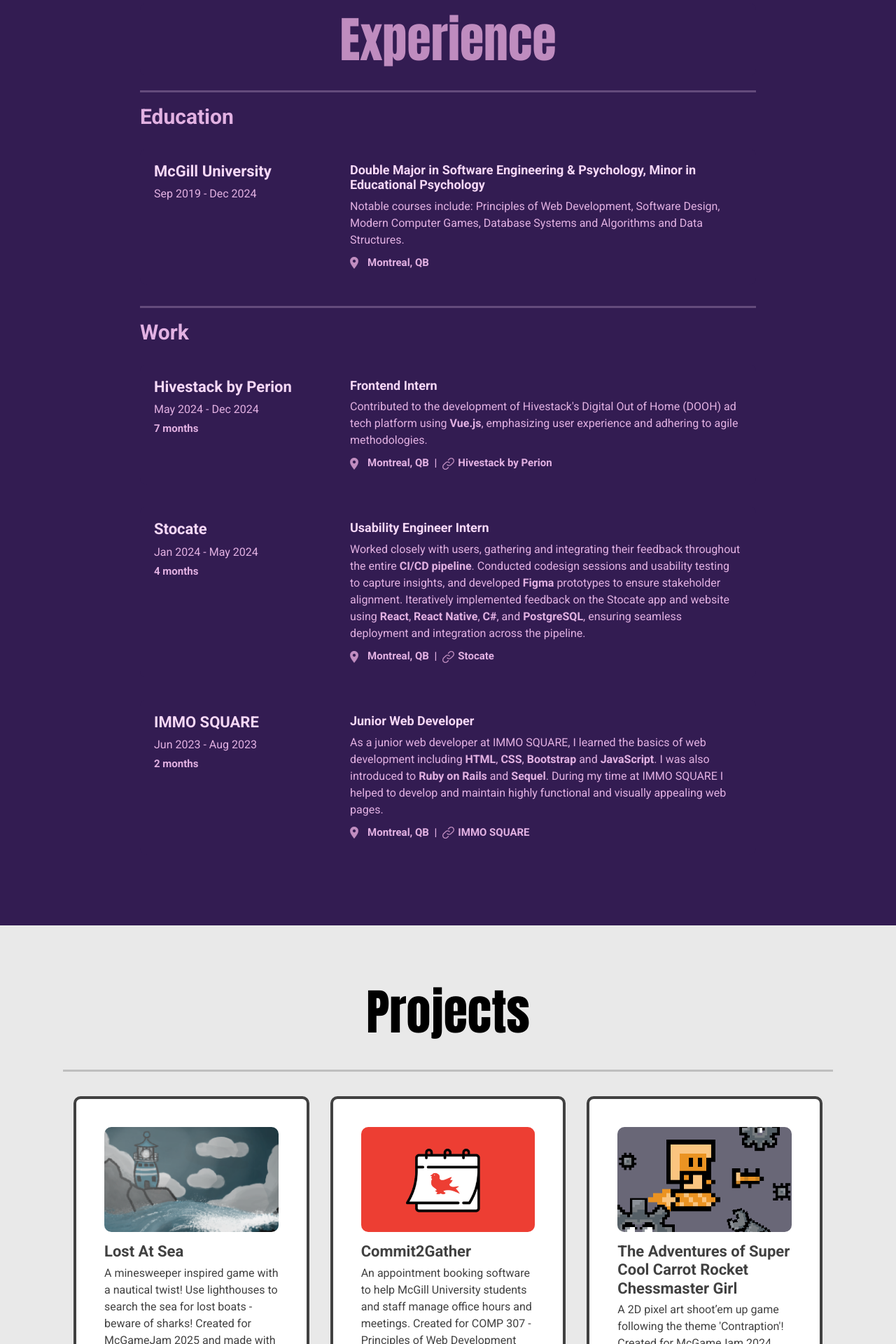
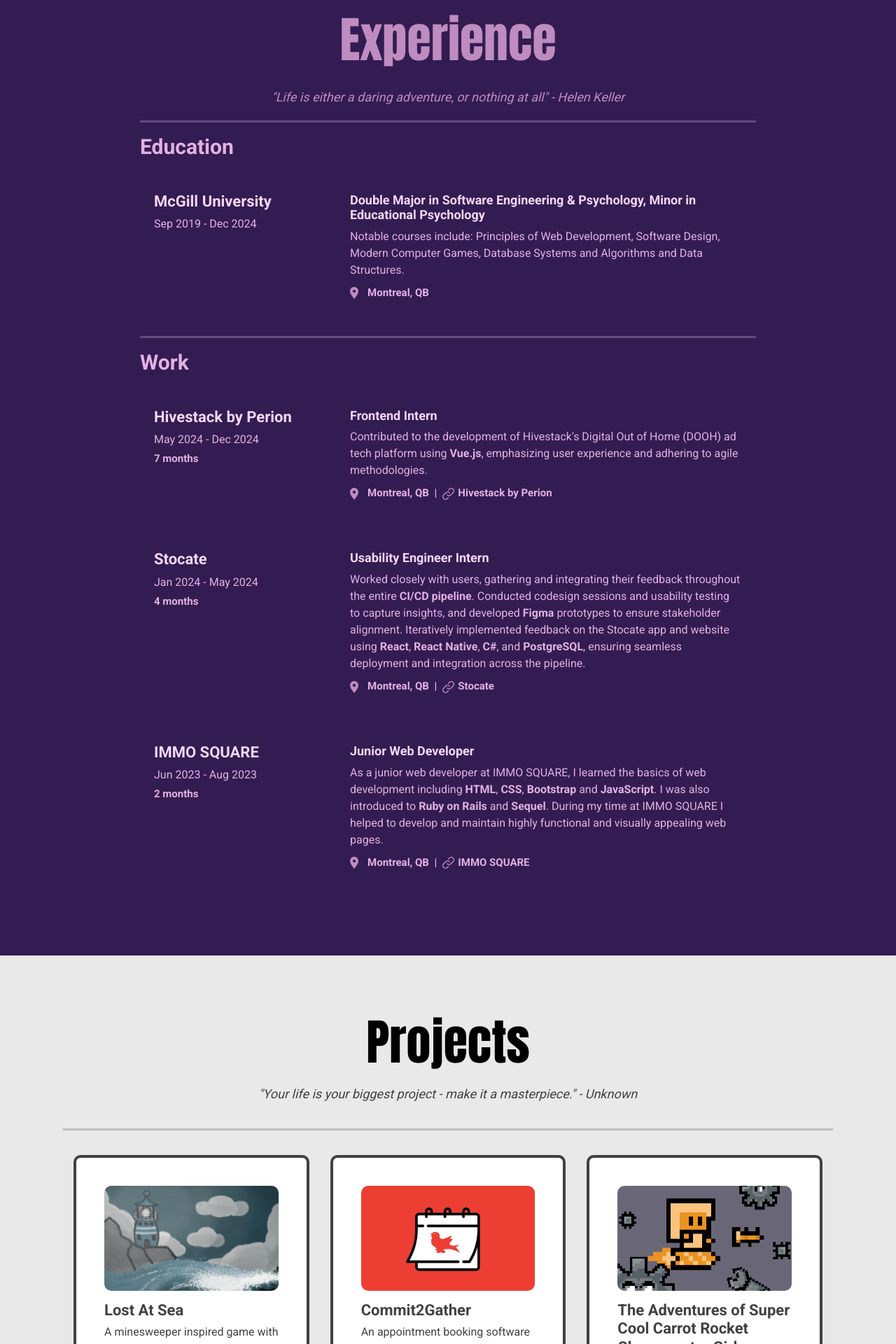
Before and after one commit to LianLambert/lian-website, a Vue app: page /#about in a window 1280 px wide. Shown: the part 940-2860 px from the top of the page at 70% size. Built offline with nearby package versions, Linux system fonts and the light colour scheme.

Commit message:
feat: quotes + styles

```diff
--- a/src/components/MainNavBar.vue
+++ b/src/components/MainNavBar.vue
@@ -128,7 +128,8 @@
   z-index: 5;
   transition:
     background-color 0.3s ease,
-    filter 0.3s ease;
+    filter 0.3s ease,
+    transform 0.3s ease;
 }
 
 #nav-icons-container:hover {
--- a/src/components/sections/AbilitySection.vue
+++ b/src/components/sections/AbilitySection.vue
@@ -3,6 +3,7 @@
     <div id="ability-container">
       <!-- Title -->
       <h1 class="mb-3 h1-dark-bg" style="background-color: var(--dark-purple)">Abilities</h1>
+      <p class="quote-purple">"I like to learn. That's an art and a science." - Katherine Johnson</p>
       <!-- Categories -->
       <div v-for="(category, index) in categories" :key="index" class="mb-4">
         <!-- Category Titles -->
--- a/src/components/sections/ContactSection.vue
+++ b/src/components/sections/ContactSection.vue
@@ -1,7 +1,12 @@
 <template>
   <section id="contact" class="section centered">
     <div id="contact-container" class="row">
-      <div><h1 class="h1-light-bg" style="color: black">Contact</h1></div>
+      <!-- Title -->
+      <div><h1 class="mb-2 h1-light-bg" style="color: black">Contact</h1></div>
+      <p class="quote-grey">"You'll never regret reaching out to connect with Lian Lambert" - Lian Lambert</p>
+      <hr class="horizontal-divider" />
+
+      <!-- to do: -->
       <div class="d-flex align-items-center justify-content-center">
         <a class="icon-container" href="mailto:lian1lambert@gmail.com" target="_blank" alt="Email icon">
           <img src="../../images/email.svg" class="icon" />
@@ -108,4 +113,10 @@
   opacity: 0;
   animation: fadeInOut 2s forwards;
 }
+
+.horizontal-divider {
+  border-top: 3px solid var(--dark-grey);
+  width: 100%;
+  margin: 20px 0;
+}
 </style>
--- a/src/components/sections/ExperienceSection.vue
+++ b/src/components/sections/ExperienceSection.vue
@@ -1,8 +1,9 @@
 <template>
   <section id="experience" class="section centered">
     <div id="experience-container">
-      <!-- Title -->
+      <!-- Title and  -->
       <h1 class="mb-3 h1-dark-bg" style="background-color: var(--dark-purple)">Experience</h1>
+      <p class="quote-purple">"Life is either a daring adventure, or nothing at all" - Helen Keller</p>
 
       <!-- Education -->
       <hr class="horizontal-divider" />
--- a/src/components/sections/ProjectSection.vue
+++ b/src/components/sections/ProjectSection.vue
@@ -2,7 +2,8 @@
   <section id="project" class="section centered">
     <div id="project-container" class="row">
       <!-- Title -->
-      <div><h1 class="h1-light-bg" style="color: black">Projects</h1></div>
+      <div><h1 class="mb-2 h1-light-bg" style="color: black">Projects</h1></div>
+      <p class="quote-grey">"Your life is your biggest project - make it a masterpiece." - Unknown</p>
       <hr class="horizontal-divider" />
 
       <!-- Projects -->
--- a/src/styles/global.scss
+++ b/src/styles/global.scss
@@ -63,7 +63,7 @@
   font-size: 70px;
   font-weight: 1000;
   line-height: 1.5;
-  margin-bottom: 10px;
+  margin-bottom: 12px;
   border-radius: 10px;
   color: var(--medium-purple);
 }
@@ -77,7 +77,7 @@
 
 .h1-light-bg:hover {
   color: black;
-  transform: scale(1.1) rotate(-3deg);
+  transform: scale(1.1) rotate(-2deg);
   box-shadow: 0 8px 20px rgba(0, 0, 0, 0.3);
 }
 
@@ -113,3 +113,15 @@
   font-weight: 700;
   line-height: 1.2;
 }
+
+.quote-purple {
+  color: var(--medium-purple);
+  font-style: italic;
+  font-size: 18px;
+}
+
+.quote-grey {
+  color: var(--dark-grey);
+  font-style: italic;
+  font-size: 18px;
+}
```
